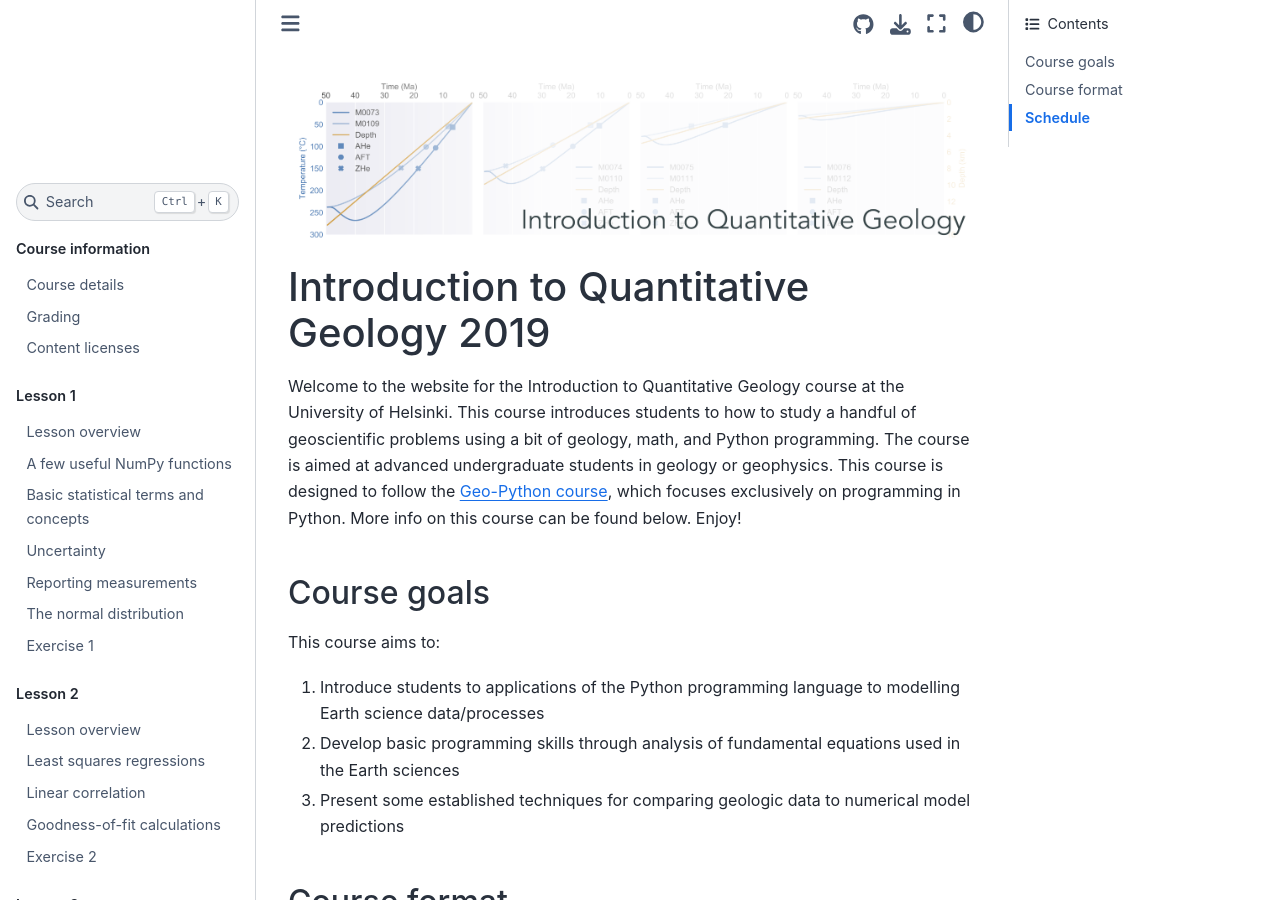
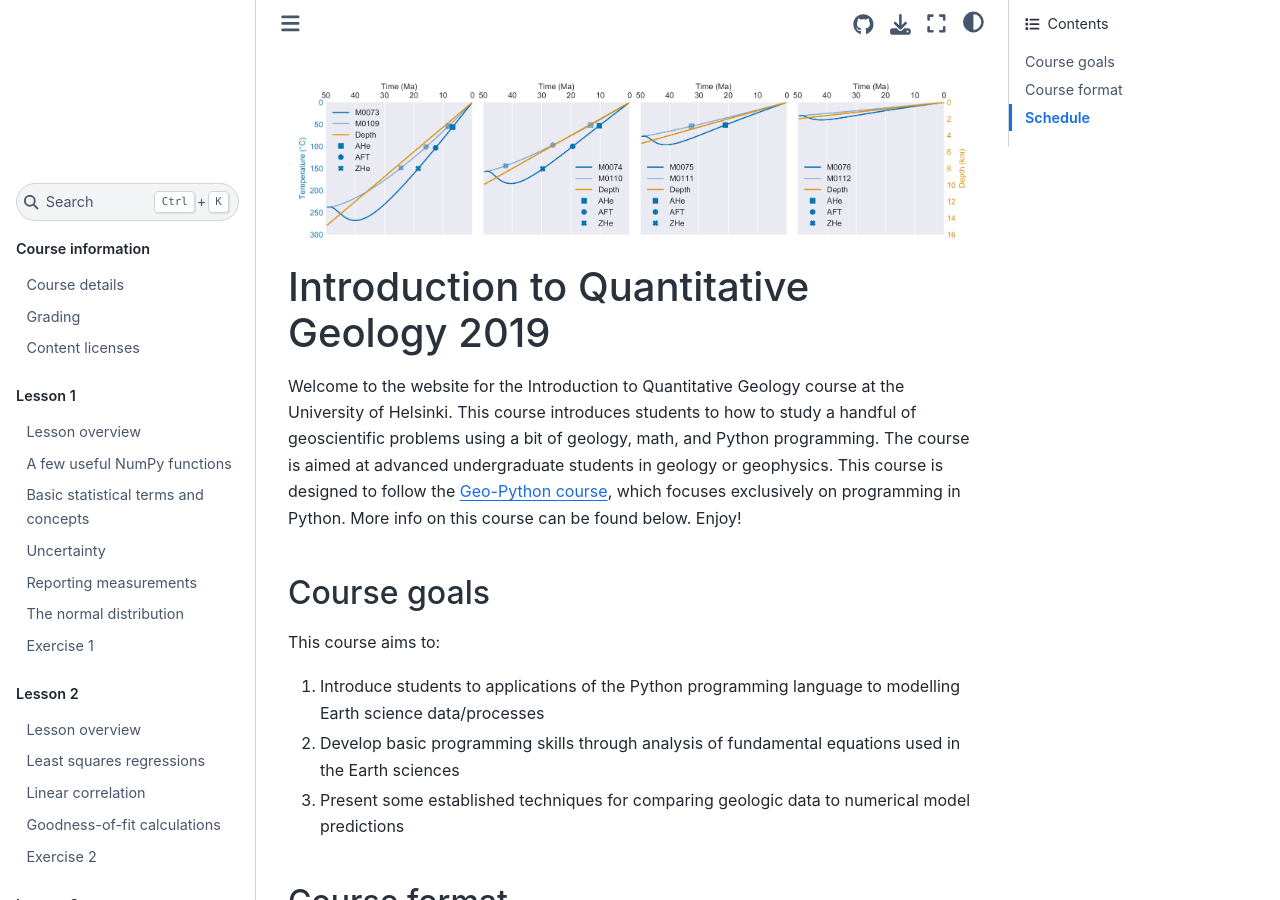
Before and after one commit to IntroQG/site, a Sphinx documentation site: the page built from source/index.rst, in a window 1280 px wide and 900 px high. Built offline with Sphinx 7.4.7 and the Sphinx Book theme 1.1.4, drawn with Linux system fonts in a browser that asks for light colours.

Commit message:
Test another landing page image

```diff
--- a/source/index.rst
+++ b/source/index.rst
@@ -1,7 +1,7 @@
 .. Introduction to Quantitative Geology documentation master file, created by
    sphinx-quickstart on Mon Oct 22 15:25:21 2018.
 
-.. figure:: img/banner/introqg-main.png
+.. figure:: img/banner/introqg-landing-page.png
 
 Introduction to Quantitative Geology 2019
 =========================================
```
Also changed, not shown: source/img/banner/introqg-landing-page.png (added).
